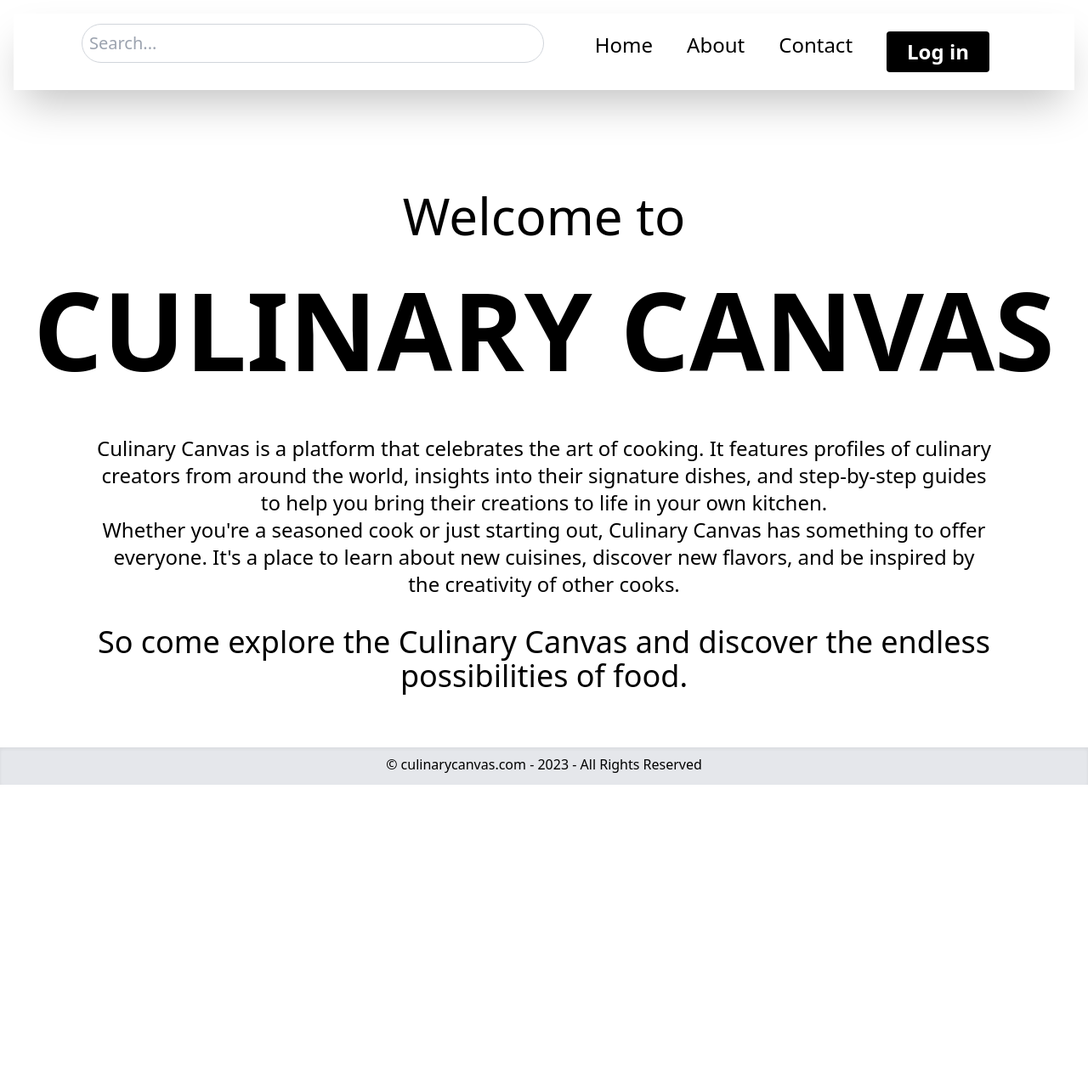
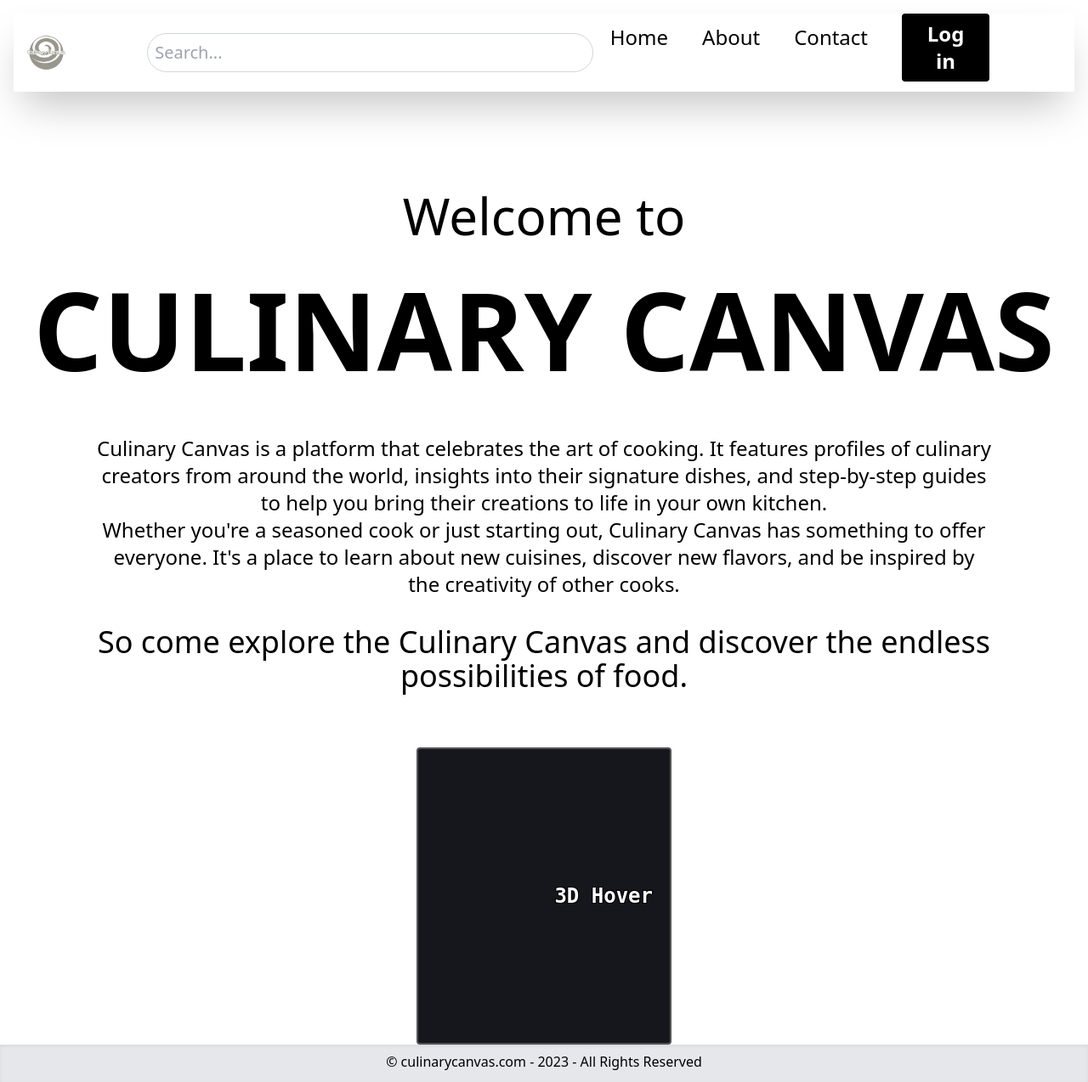
Before and after one commit to LVR1605/webProgLab1, a PHP site: page / in a window 1280 px wide. Shown: the whole page at 85% size. Before the commit the page ends 924 px from the top, so only its background shows below. Run offline with PHP 8.4, Linux system fonts and the light colour scheme.

Commit message:
8th commit

```diff
--- a/components/navbar.php
+++ b/components/navbar.php
@@ -11,14 +11,17 @@
             <div class="w-3/4">
                 <nav class="bg-white text-xl p-4 fixed top-0 w-full z-50 navbar-fixed">
                     <ul class="flex items-center justify-between pt-3 pb-3 shadow-2xl">
-                        <div class="w-1/2 inline-flex pl-20 mb-5">
+                        <div class="" >
+                            <a href="index.php"><img class="w-20 h-16" src="./components/logo.png" alt="logo.img"></a>
+                        </div>
+                        <div class="w-1/2 inline-flex pl-20">
                             <input type="text" class="w-full border border-gray-300 p-2 rounded-full focus:outline-none focus:ring focus:border-blue-300" placeholder="Search...">
                         </div>
                         <div class="inline-flex pr-20 text-2xl">
                             <li class="mx-5 hover:text-red-500 duration-300"><a href="index.php">Home</a></li>
                             <li class="mx-5 hover:text-red-500 duration-300"><a href="about.php">About</a></li>
                             <li class="mx-5 hover:text-red-500 duration-300"><a href="contact.php">Contact</a></li>
-                            <div class="mx-5">
+                            <div class="mx-5 -mt-3">
                                 <button class="bg-black hover:bg-gray-200 hover:text-black duration-300 text-white font-bold py-2 px-6 rounded focus:outline-none focus:shadow-outline" type="button">Log in</button>
                             </div>
                         </div>
--- a/index.php
+++ b/index.php
@@ -29,6 +29,50 @@
             ?>
         </div>
     </div>
+    <div class="cards flex justify-center">
+                    <figure class="card">
+                        <figcaption class="card_title">3D Hover</figcaption>
+                    </figure>
+                </div>
     <?php include 'components/footer.php';?>
 </body>
+<style>
+        .cards {
+  perspective: 500px;
+}
+
+.card {
+  width: 300px;
+  height: 350px;
+  background: #16161d;
+  border: 2px solid #555555;
+  border-radius: 4px;
+  position: relative;
+  transform-style: preserve-3d;
+  will-change: transform;
+  transition: transform .5s;
+}
+
+.card:hover {
+  transform: translateZ(10px) rotateX(20deg) rotateY(20deg);
+}
+
+.card_title {
+  color: #fff;
+  position: absolute;
+  top: 50%;
+  right: 20px;
+  transform: translateY(-50%);
+  transition: transform .5s;
+  font: 700 1.5rem monospace;
+  text-shadow: -1px -1px 0 #000,
+    1px -1px 0 #000,
+    -1px 1px 0 #000,
+     1px 1px 0 #000;
+}
+
+.card:hover .card_title {
+  transform: translateZ(50px);
+}
+    </style>
 </html>
--- a/output.css
+++ b/output.css
@@ -546,13 +546,14 @@ video {
   z-index: 50;
 }
 
-.m-5 {
-  margin: 1.25rem;
-}
-
 .mx-28 {
   margin-left: 7rem;
   margin-right: 7rem;
+}
+
+.mx-5 {
+  margin-left: 1.25rem;
+  margin-right: 1.25rem;
 }
 
 .mb-2 {
@@ -569,6 +570,10 @@ video {
 
 .mt-28 {
   margin-top: 7rem;
+}
+
+.mb-5 {
+  margin-bottom: 1.25rem;
 }
 
 .block {
@@ -595,10 +600,6 @@ video {
   width: 100%;
 }
 
-.w-1\/4 {
-  width: 25%;
-}
-
 .w-3\/4 {
   width: 75%;
 }
@@ -613,20 +614,29 @@ video {
   align-items: center;
 }
 
-.justify-end {
-  justify-content: flex-end;
+.justify-center {
+  justify-content: center;
 }
 
-.justify-center {
-  justify-content: center;
+.justify-between {
+  justify-content: space-between;
 }
 
 .rounded {
   border-radius: 0.25rem;
 }
 
+.rounded-full {
+  border-radius: 9999px;
+}
+
 .border {
   border-width: 1px;
+}
+
+.border-gray-300 {
+  --tw-border-opacity: 1;
+  border-color: rgb(209 213 219 / var(--tw-border-opacity));
 }
 
 .bg-black {
@@ -637,11 +647,6 @@ video {
 .bg-white {
   --tw-bg-opacity: 1;
   background-color: rgb(255 255 255 / var(--tw-bg-opacity));
-}
-
-.bg-gray-200 {
-  --tw-bg-opacity: 1;
-  background-color: rgb(229 231 235 / var(--tw-bg-opacity));
 }
 
 .p-2 {
@@ -717,6 +722,14 @@ video {
 
 .pb-3 {
   padding-bottom: 0.75rem;
+}
+
+.pl-20 {
+  padding-left: 5rem;
+}
+
+.pr-20 {
+  padding-right: 5rem;
 }
 
 .pt-3 {
```
Also changed, not shown: components/login.php (added, +19 -0 lines), package.json (+75 -3 lines), package-lock.json.
